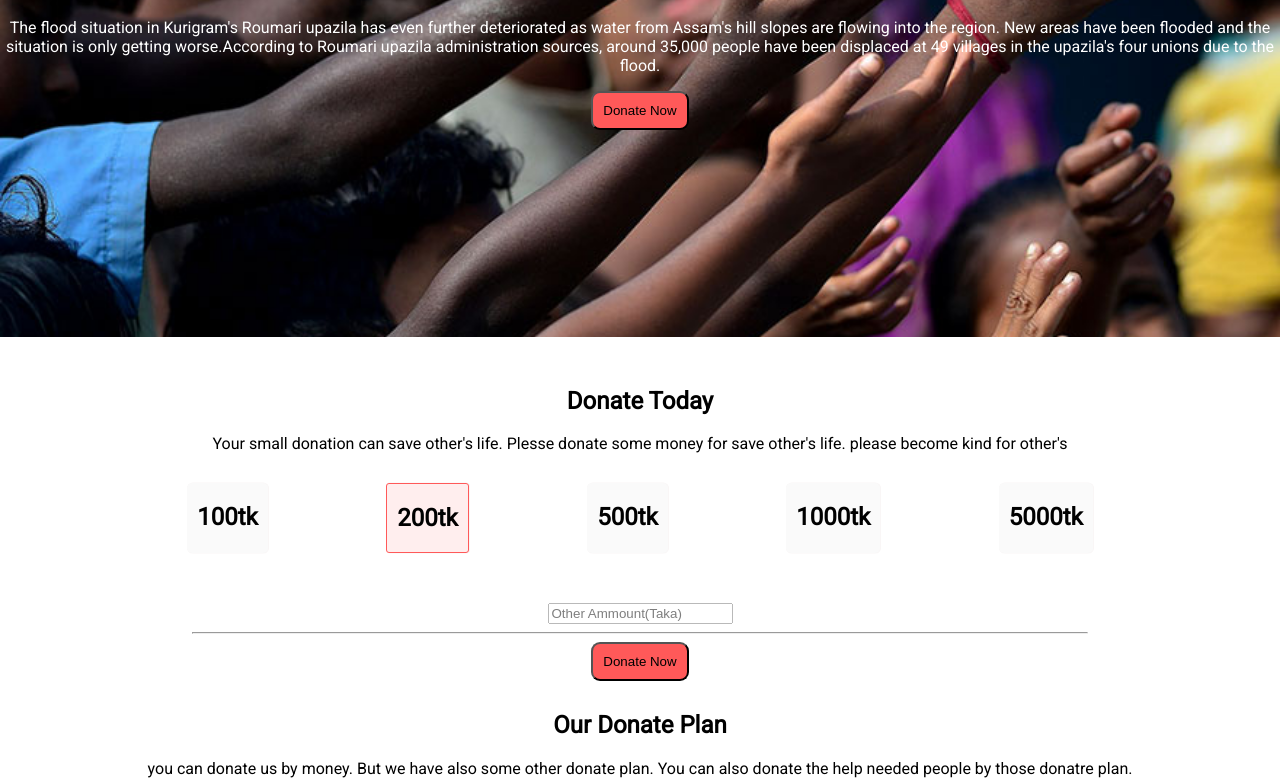
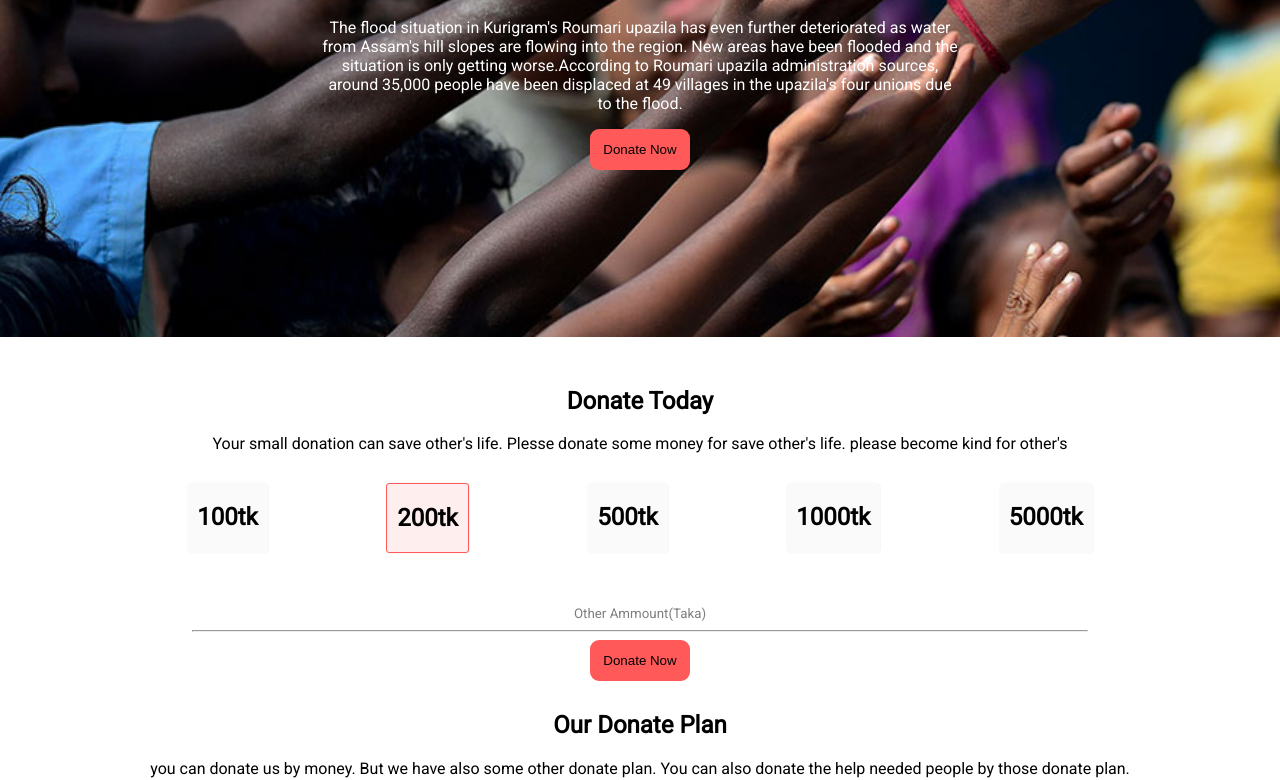
Before and after one commit to mahabub5090/donation-website, a plain HTML site: page index.html in a window 1280 px wide. Shown: the part 175-955 px from the top of the page. Drawn offline with Linux system fonts and the light colour scheme.

Commit message:
second-chng

```diff
--- a/index.html
+++ b/index.html
@@ -54,7 +54,7 @@
             </div>
         </div>
         <div class="ammount">
-            <input type="text" value="Other Ammount(Taka)" id="ammount-tk">
+            <small id="ammount-tk">Other Ammount(Taka)</small>
             <hr id="hr-tag">
             <button class="btn">Donate Now</button>
         </div>
@@ -64,7 +64,7 @@
         <div class="donate-today">
             <h1 class="bolder-text">Our Donate Plan</h1>
             <p> you can donate us by money. But we have also some other donate plan. You can also donate the help needed
-                people by those donatre plan.</p>
+                people by those donate plan.</p>
 
         </div>
         <div id="card">
@@ -127,6 +127,6 @@
     <h1 class="stylish-font">Be Humble</h1>
     <small>I'm gonna do it</small>
 
-</footer>>
+</footer>
 
 </html>
--- a/style.css
+++ b/style.css
@@ -21,7 +21,7 @@ body {
 
 }
 
-.upper {
+.header {
     text-align: center;
     color: white;
     background-image: url(donate-today-main/images/donation13.jpg);
@@ -31,7 +31,14 @@ body {
     height: 50vh;
     padding-bottom: 90px;
     margin-bottom: 50px;
-    text-justify: auto;
+
+}
+
+.upper {
+    width: 50%;
+    text-align: center;
+    margin-left: 25%;
+    margin-right: 25%;
 }
 
 .btn {
@@ -39,6 +46,7 @@ body {
     border-radius: 9px;
     text-decoration: none;
     background-color: #FF5959;
+    border: 3px solid #FF5959;
 }
 
 .donate-today {
```
Also changed, not shown: 1.png (added), 2.png (added), 3.png (added).
